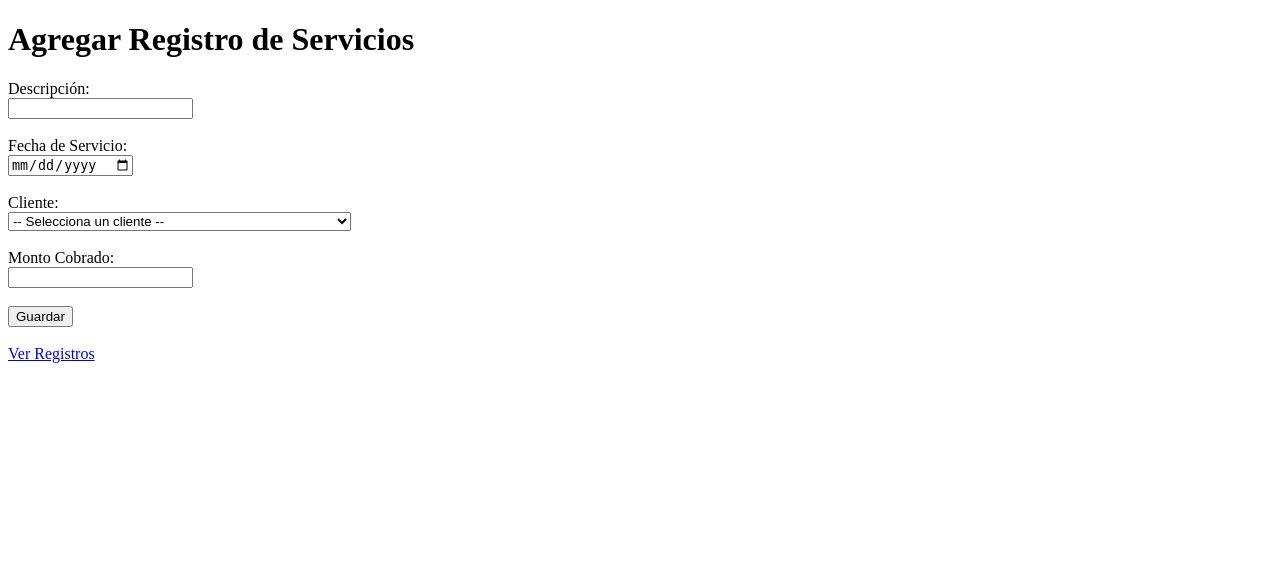
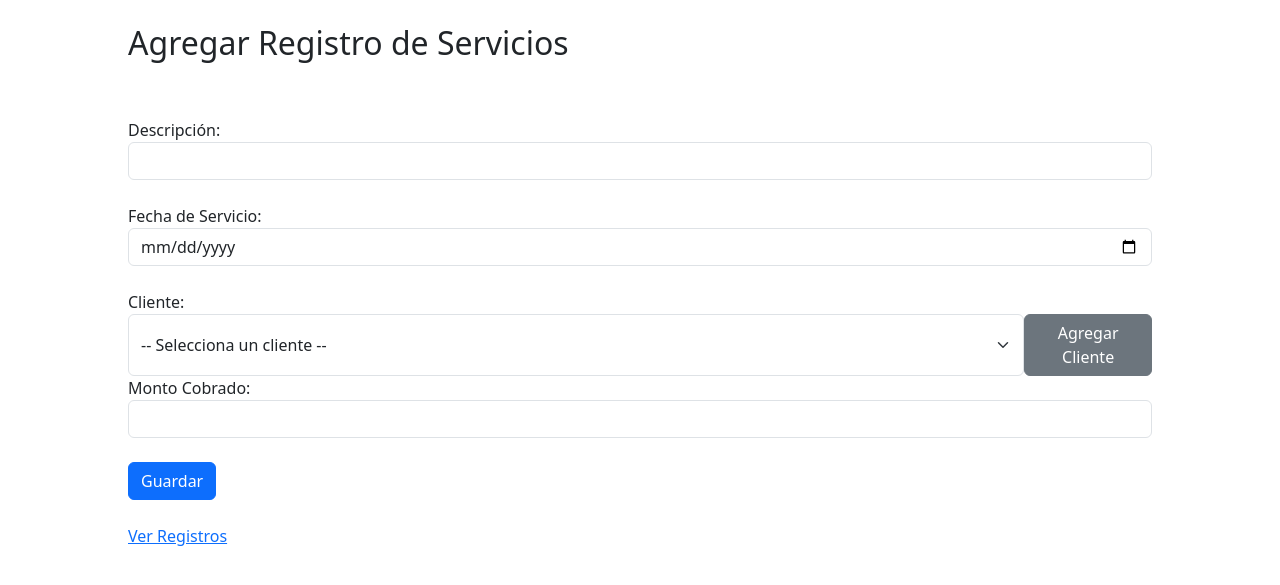
Before and after one commit to Fredy2201/RepositorioFredPython, a Flask app: page /tformservicios in a window 1280 px wide. Shown: the top 585 px of the page. Run offline with Flask 3, Linux system fonts and the light colour scheme; a user stored in the database is signed in; data comes from the database, SQL or seed files in the repository; both versions use the stored data as it was after the commit.

Commit message:
Aun mas estilos

```diff
--- a/flask_app.py
+++ b/flask_app.py
@@ -4,7 +4,7 @@ import sqlite3
 
 app = Flask(__name__)
 app.secret_key="f84b2a5c1e764eac9c2d8b9c1fb13e7a"
-app.permanent_session_lifetime = timedelta(minutes=10)
+#app.permanent_session_lifetime = timedelta(minutes=10)
 
 @app.route("/")
 def inicio():
@@ -677,19 +677,34 @@ def tformservicios():
     conn.close()
 
     if request.method == "POST":
-        descripcion=request.form["descripcion"]
-        fecservicio=request.form["fecservicio"]
-        cliente = request.form["cliente"]
-        monto=request.form["monto"]
-        cond_ser=1
+        form_name = request.form.get("form_name")
+        if form_name == "form1":
+            descripcion=request.form["descripcion"]
+            fecservicio=request.form["fecservicio"]
+            cliente = request.form["cliente"]
+            monto=request.form["monto"]
+            cond_ser=1
 
-        conn = sqlite3.connect("data1.db")
-        c = conn.cursor()
-        c.execute("INSERT INTO servicios (des_ser, fec_ser, cod_cli, monto, cond_ser) VALUES (?, ?, ?, ?, ?)", (descripcion, fecservicio, cliente, monto, cond_ser))
-        conn.commit()
-        conn.close()
+            conn = sqlite3.connect("data1.db")
+            c = conn.cursor()
+            c.execute("INSERT INTO servicios (des_ser, fec_ser, cod_cli, monto, cond_ser) VALUES (?, ?, ?, ?, ?)", (descripcion, fecservicio, cliente, monto, cond_ser))
+            conn.commit()
+            conn.close()
 
-        return redirect("/tregistrosservicios")  # Redirigir después de guardar
+            return redirect("/tregistrosservicios")  # Redirigir después de guardar
+        if form_name == "form2":
+            cliente=request.form["cliente"]
+            phone=request.form["phone"]
+            nomcont = request.form["nomcont"]
+            cond_cli=1
+
+            conn = sqlite3.connect("data1.db")
+            c = conn.cursor()
+            c.execute("INSERT INTO clientes (nom_cli, tel_cli, nom_con, cond_cli) VALUES (?, ?, ?, ?)", (cliente, phone, nomcont, cond_cli))
+            conn.commit()
+            conn.close()
+
+            return redirect("/tformservicios")  # Redirigir después de guardar
     return render_template("tformulario_servicios.html", registros=registro)
 
 @app.route("/teditarservicios/<int:id>", methods=["GET", "POST"])
--- a/templates/teditardeudas.html
+++ b/templates/teditardeudas.html
@@ -34,7 +34,7 @@
         <label for="des">Descripción de deudas:</label><br>
         <input type="text" name="des" required value="{{registros[1]}}"><br><br>
         <label for="mon">Monto:</label><br>
-        <input type="number" name="mon" value="{{registros[2]}}"><br><br>
+        <input type="number" step="any" name="mon" value="{{registros[2]}}"><br><br>
         <label for="fece">Fecha Emisión:</label><br>
         <input type="date" id="fece" name="fece" value="{{registros[3]}}"><br><br>
         <label for="fecp">Fecha Pago:</label><br>
--- a/templates/tformulario_servicios.html
+++ b/templates/tformulario_servicios.html
@@ -2,30 +2,86 @@
 <html>
 <head>
     <title>Formulario de Registro de Servicios</title>
+    <meta name="viewport" content="width=device-width, initial-scale=1.0">
+    <meta charset="UTF-8">
+    <link href="https://cdn.jsdelivr.net/npm/bootstrap@5.3.7/dist/css/bootstrap.min.css" rel="stylesheet" integrity="sha384-LN+7fdVzj6u52u30Kp6M/trliBMCMKTyK833zpbD+pXdCLuTusPj697FH4R/5mcr" crossorigin="anonymous">
+    <link rel="stylesheet" href="../static/style.css">
+    <style>
+        .contenido{
+            width: 100%;
+
+            margin: 0 auto;
+        }
+        .formulario{
+            width: 80%;
+            margin: 0 auto;
+        }
+    </style>
 </head>
 <body>
-    <h1>Agregar Registro de Servicios</h1>
-    <form method="POST">
+
+    <div class="contenido">
+        <form method="POST" class="formulario">
+            <h2 class="mt-4">Agregar Registro de Servicios</h2><br><br>
+            <input type="hidden" name="form_name" value="form1">
             <label for="descripcion">Descripción:</label><br>
-        <input type="text" name="descripcion" required><br><br>
+            <input type="text" name="descripcion" required class="form-control"><br>
 
             <label for="fecservicio">Fecha de Servicio:</label><br>
-        <input type="date" name="fecservicio" required><br><br>
+            <input type="date" name="fecservicio" required class="form-control"><br>
 
-        <label for="cliente">Cliente:</label><br>
-        <select name="cliente" id="cliente" required>
+            <label for="cliente">Cliente:</label>
+            <div class="d-flex">
+                <select name="cliente" id="cliente" required class="form-select">
                     <option value="">-- Selecciona un cliente --</option>
                     {% for reg in registros %}
                     <option value="{{ reg[0] }}">{{ reg[1] }}</option>
                     {% endfor %}
                 </select><br><br>
 
+                <button class="btn btn-secondary" type="button" data-bs-toggle="modal" data-bs-target="#miModal">Agregar Cliente</button><br>
+            </div>
+
             <label for="monto">Monto Cobrado:</label><br>
-        <input type="number" name="monto" required><br><br>
+            <input type="number" step="any" name="monto" required class="form-control"><br>
 
-        <button type="submit">Guardar</button>
+            <button type="submit" class="btn btn-primary">Guardar</button><br><br>
+            <a href="/tregistrosservicios">Ver Registros</a>
         </form>
         <br>
-    <a href="/tregistrosservicios">Ver Registros</a>
+
+    </div>
+
+    <div class="modal fade" id="miModal" tabindex="-1" aria-labelledby="miModalLabel" aria-hidden="true">
+        <div class="modal-dialog">
+          <div class="modal-content">
+
+            <div class="modal-header">
+              <h5 class="modal-title" id="miModalLabel">Agregar Registro de Clientes</h5>
+              <button type="button" class="btn-close" data-bs-dismiss="modal" aria-label="Cerrar"></button>
+            </div>
+
+            <div class="modal-body">
+                <form method="POST">
+                    <input type="hidden" name="form_name" value="form2" class="form-control">
+                    <label for="cliente">Nombre Cliente:</label><br>
+                    <input type="text" name="cliente" required class="form-control"><br>
+                    <label for="phone">Telefono:</label><br>
+                    <input type="tel" id="phone" name="phone" placeholder="51910101010" class="form-control"><br>
+                    <label for="nomcont">Nombre Contacto:</label><br>
+                    <input type="text" name="nomcont" class="form-control"><br>
+
+                    <button type="submit" class="btn btn-primary">Guardar</button>
+                </form>
+            </div>
+
+            <div class="modal-footer">
+              <button type="button" class="btn btn-secondary" data-bs-dismiss="modal">Cerrar</button>
+            </div>
+
+          </div>
+        </div>
+      </div>
+    <script src="https://cdn.jsdelivr.net/npm/bootstrap@5.3.3/dist/js/bootstrap.bundle.min.js"></script>
 </body>
 </html>
--- a/templates/tregistros_servicios.html
+++ b/templates/tregistros_servicios.html
@@ -46,9 +46,9 @@
         <a href="/registrosventas">SISTEMA STREAMING</a>
         <a href="/logout">Cerrar Sesión</a>
     </nav>
-    <h1>Registros de Servicios</h1>
+    <h2 class="text-center my-4">Registros de Servicios</h2>
     <div class="contenido">
-        <a href="/tformservicios" class="btn btn-primary">Agregar Nuevo Registro</a>
+        <a href="/tformservicios" class="btn btn-primary ms-5">Agregar Nuevo Registro</a>
         <table border="1" class="table mt-4">
             <tr>
                 <th>ID</th>
```
Also changed, not shown: data1.db. Lines whose indentation alone changed are shown as unchanged.
